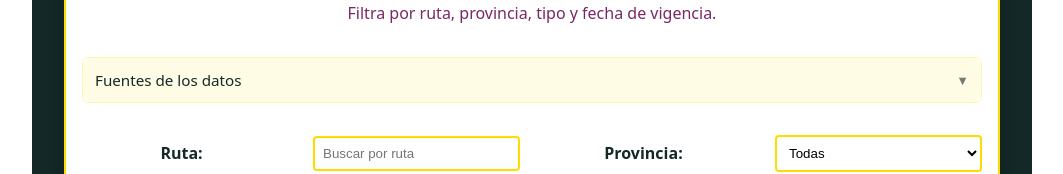
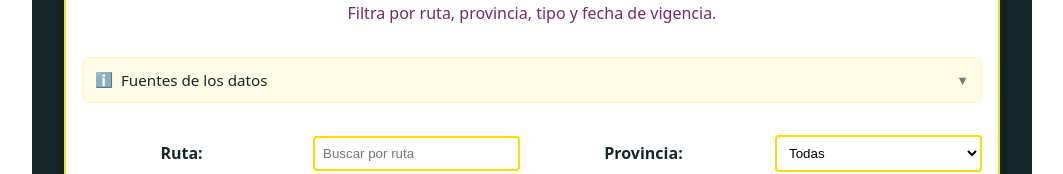
Before and after one commit to cleydyr/buscyl-busqueda, a React (Vite) app: page / in a window 1280 px wide. Shown: the part 156-330 px from the top of the page, without its empty margins (108-1171 px from the left). Built offline with nearby package versions, Linux system fonts and the light colour scheme.

Commit message:
add info icon to accordion

```diff
--- a/src/Accordion.tsx
+++ b/src/Accordion.tsx
@@ -15,7 +15,10 @@ export function Accordion({ title, children }: AccordionProps) {
         onClick={() => setIsOpen(!isOpen)}
         aria-expanded={isOpen}
       >
-        <span>{title}</span>
+        <span className="accordion-title">
+          <span className="accordion-info-icon">ℹ️</span>
+          {title}
+        </span>
         <span className={`accordion-icon ${isOpen ? 'open' : ''}`}>▼</span>
       </button>
       {isOpen && (
--- a/src/App.css
+++ b/src/App.css
@@ -226,6 +226,16 @@ tr:nth-child(odd) {
   transform: rotate(180deg);
 }
 
+.accordion-title {
+  display: flex;
+  align-items: center;
+  gap: 0.5rem;
+}
+
+.accordion-info-icon {
+  font-size: 0.9rem;
+}
+
 .accordion-content {
   padding: 0.75rem;
   background: #ffffff;
```
